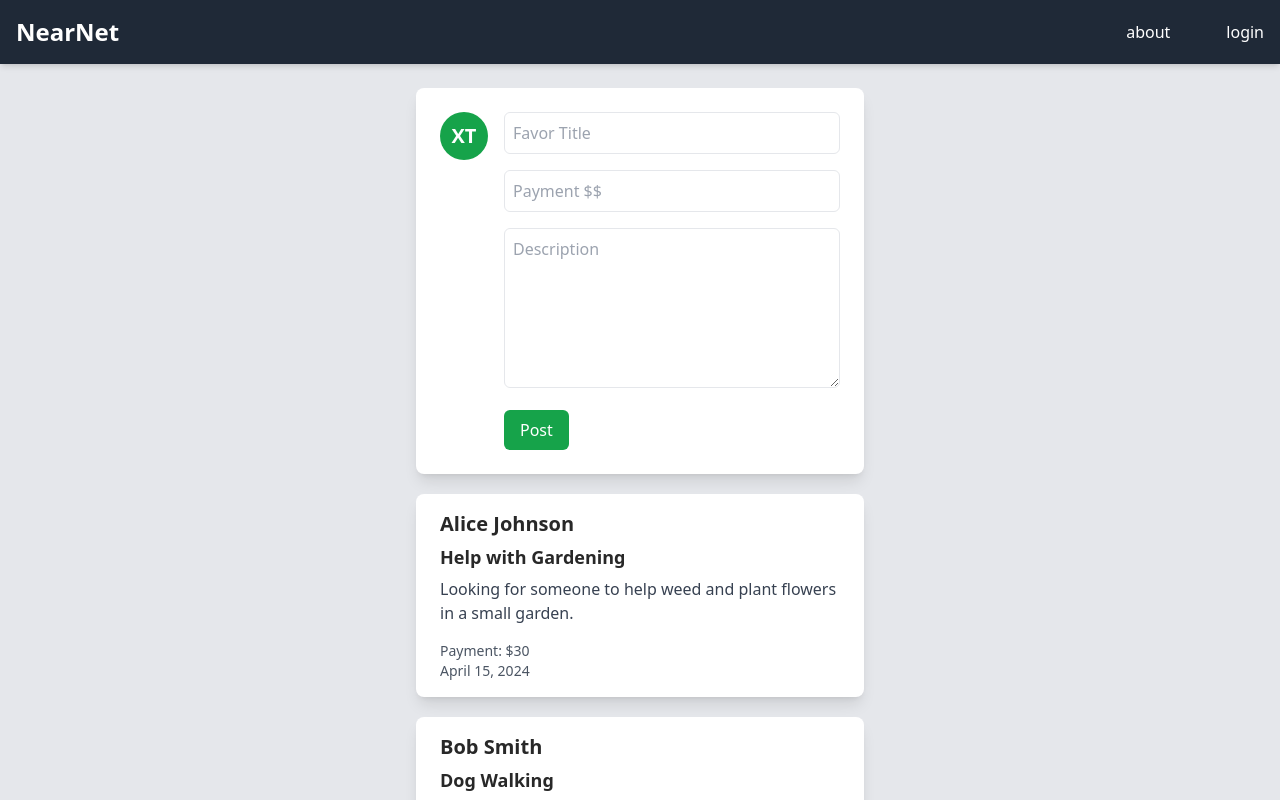
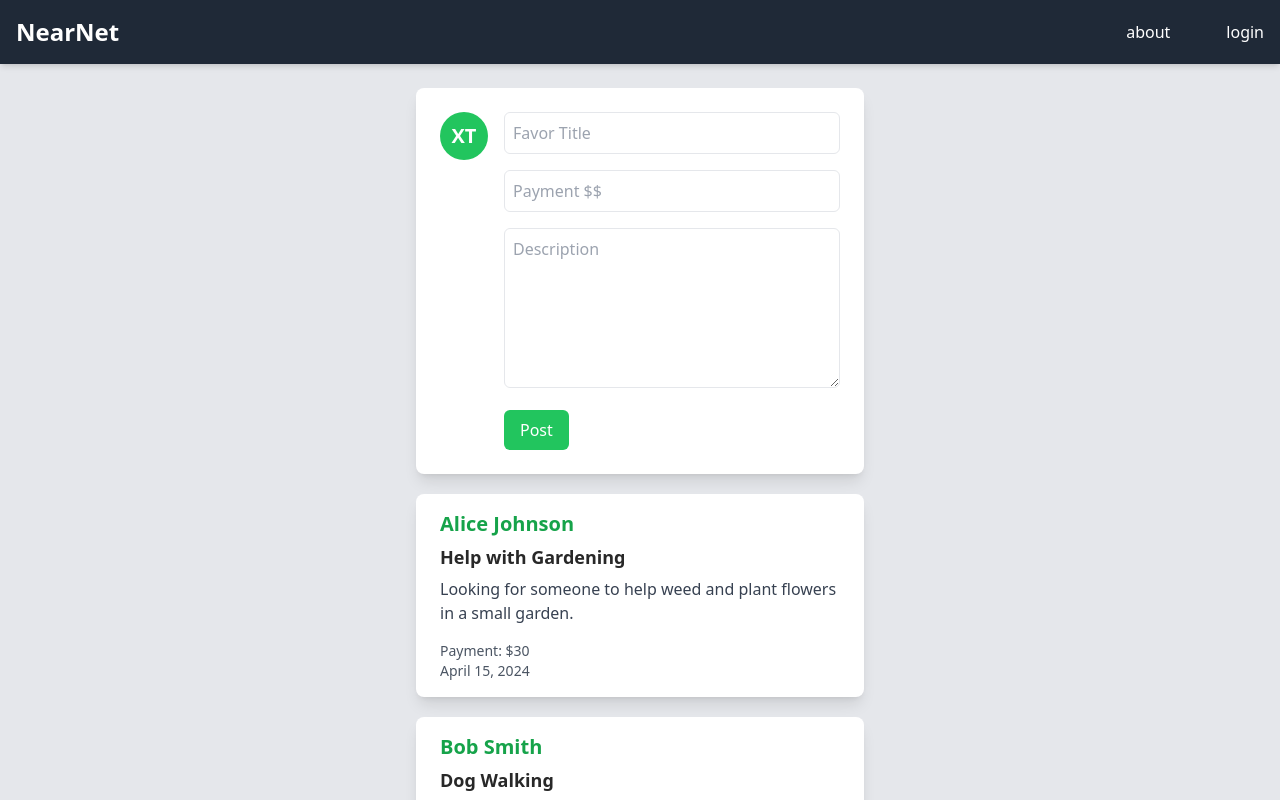
Before and after one commit to xeviert/nearnet, a Next.js app: page /feed in a window 1280 px wide. Shown: the top 800 px of the page. Built offline with nearby package versions, Linux system fonts and the light colour scheme.

Commit message:
more styling and demo login creds

```diff
--- a/src/components/NavBar.js
+++ b/src/components/NavBar.js
@@ -18,10 +18,15 @@ export default function NavBar() {
   return (
     <header className="bg-gray-800 text-white shadow-md fixed w-full z-50 top-0">
       <div className="container mx-auto p-4 flex justify-between items-center">
-        <h1 className="text-2xl font-bold">NearNet</h1>
+        <Link href="/about">
+          <h1 className="text-2xl font-bold hover:text-green-400 duration-200">NearNet</h1>
+        </Link>
         <div className="hidden md:flex space-x-14">
           {user ? (
             <>
+              <Link href="/about">
+                <span className="hover:text-green-400 transition-colors duration-200">about</span>
+              </Link>
               <Link href="/feed">
                 <span className="hover:text-green-400 transition-colors duration-200">feed</span>
               </Link>
@@ -65,6 +70,9 @@ export default function NavBar() {
           <nav className="flex flex-col space-y-6 p-4">
             {user ? (
               <>
+                <Link href="/about">
+                  <span className="hover:text-green-400 transition-colors duration-200">about</span>
+                </Link>
                 <Link href="/feed">
                   <span className="hover:text-green-400 transition-colors duration-200">feed</span>
                 </Link>
--- a/src/components/StatusContainer.js
+++ b/src/components/StatusContainer.js
@@ -2,7 +2,7 @@ export default function StatusContainer(props) {
   return (
     <div className="max-w-md mx-auto bg-white rounded-lg overflow-hidden shadow-lg my-5">
       <div className="px-6 py-4">
-        <div className="font-bold text-xl mb-2">
+        <div className="font-bold text-xl mb-2 text-green-600">
           {props.first_name} {props.last_name}
         </div>
         <h3 className="text-lg leading-tight font-semibold mb-2">{props.title}</h3>
--- a/src/components/StatusUpdater.js
+++ b/src/components/StatusUpdater.js
@@ -46,7 +46,7 @@ export default function StatusUpdater() {
       <div className="bg-white rounded-lg shadow-lg p-6 w-full max-w-md">
         <form className="flex items-start space-x-4" onSubmit={handleSubmit}>
           <div className="shrink-0">
-            <div className="w-12 h-12 rounded-full bg-green-600 flex items-center justify-center text-white text-xl font-bold">
+            <div className="w-12 h-12 rounded-full bg-green-500 flex items-center justify-center text-white text-xl font-bold">
               {initials}
             </div>
           </div>
@@ -82,7 +82,7 @@ export default function StatusUpdater() {
             ></textarea>
             <button
               type="submit"
-              className="bg-green-600 hover:bg-green-700 text-white px-4 py-2 rounded-md"
+              className="bg-green-500 hover:bg-green-700 text-white px-4 py-2 rounded-md"
             >
               Post
             </button>
--- a/src/context/FavorContext.js
+++ b/src/context/FavorContext.js
@@ -1,4 +1,4 @@
-import React, { createContext, useState, useContext } from 'react';
+import React, { createContext, useState, useContext, useEffect } from 'react';
 import { getFavors as fetchFavors, addFavor as addNewFavor } from '../favorsStore';
 
 const FavorContext = createContext();
@@ -8,7 +8,11 @@ export const useFavorContext = () => {
 };
 
 export const FavorProvider = ({ children }) => {
-  const [favors, setFavors] = useState(fetchFavors());
+  const [favors, setFavors] = useState([]);
+
+  useEffect(() => {
+    setFavors(fetchFavors());
+  }, []);
 
   const addFavor = (title, payment, description, firstName, lastName) => {
     const newFavor = addNewFavor(title, payment, description, firstName, lastName);
--- a/src/pages/login.js
+++ b/src/pages/login.js
@@ -44,6 +44,11 @@ export default function Login() {
     <section className="flex justify-center items-center min-h-screen bg-gray-200">
       <div className="w-full max-w-md p-8 bg-white rounded-lg shadow-md">
         <h2 className="text-center text-2xl font-bold mb-4">Login</h2>
+        <div className="outline outline-1 outline-offset-2 rounded-md mb-8">
+          <div className="text-center text-l font-bold mb-2">Demo Credentials</div>
+          <div className="text-center text-l">Username: admin</div>
+          <div className="text-center text-l">Password: password</div>
+        </div>
         {error && <div className="text-red-500 text-center mb-4">{error}</div>}
         <form className="space-y-6" onSubmit={handleSubmit}>
           <div>
```
